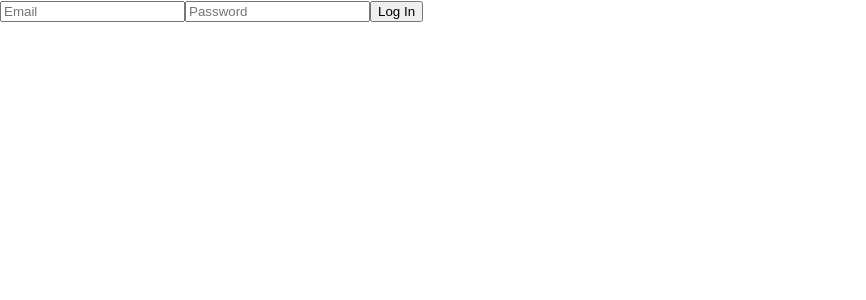
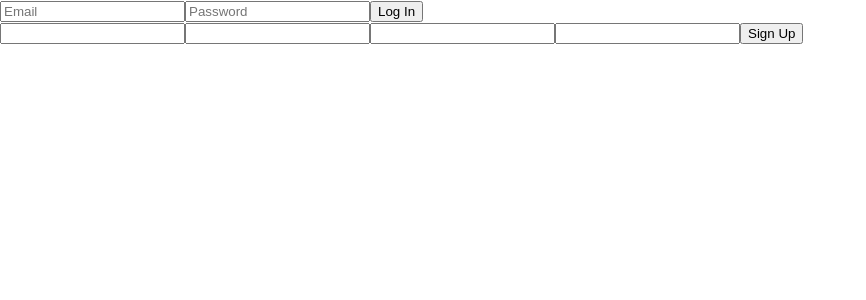
Before and after one commit to serdg0/timelogger, a React (Create React App) app: page / in a window 1280 px wide. Shown: the top 300 px of the page, without its empty margins (0-866 px from the left). Built offline with nearby package versions, Linux system fonts and the light colour scheme.

Commit message:
projects call implemented

```diff
--- a/src/actions/index.js
+++ b/src/actions/index.js
@@ -1,5 +1,7 @@
 const LOGIN = 'LOGIN';
 const SET = 'SET';
+const ADD = 'ADD';
+const REMOVE = 'REMOVE';
 
 const loginAction = status => ({
     type: LOGIN,
@@ -11,4 +13,14 @@ const setAuthAction = token => ({
     token
 })
 
-export { loginAction, setAuthAction };
+const addProjectAction = project => ({
+    type: ADD,
+    project,
+})
+
+const removeProjectAction = project => ({
+    type: REMOVE,
+    project,
+})
+
+export { loginAction, setAuthAction, addProjectAction, removeProjectAction };
--- a/src/components/App.js
+++ b/src/components/App.js
@@ -4,16 +4,18 @@ import { Provider, connect } from 'react-redux';
 import logger from 'redux-logger';
 import rootReducer from '../reducers/index';
 import ProjectList from '../containers/ProjectList';
-import SigninForm from './Signin';
-import { loginAction, setAuthAction } from '../actions/index';
+import SigninForm from '../containers/Signin';
+import SignupForm from '../containers/Signup';
+import { loginAction, setAuthAction, addProjectAction, removeProjectAction } from '../actions/index';
 
 
 const App = props => {
-  const { loginAction, logged, setAuthAction } = props;
+  const { token, logged, projects, setAuthAction, loginAction, addProjectAction, removeProjectAction } = props;
   return (
     <div>
       <SigninForm login={loginAction} tokenize={setAuthAction} />
-      <ProjectList logged={logged} />
+      <SignupForm login={loginAction} tokenize={setAuthAction} />
+      <ProjectList logged={logged} token={token} projects={projects} />
     </div>
   );
 }
@@ -25,7 +27,7 @@ const mapStateToProps = state =>({
   token: state.token,
 })
 const store = createStore(rootReducer, applyMiddleware(logger));
-const Container = connect(mapStateToProps, {loginAction, setAuthAction})(App);
+const Container = connect(mapStateToProps, {loginAction, setAuthAction, addProjectAction, removeProjectAction})(App);
 
 const AppWrap = () => {
   return (
--- a/src/containers/ProjectList.js
+++ b/src/containers/ProjectList.js
@@ -5,23 +5,30 @@ import axios from 'axios';
 class ProjectList extends Component {
     constructor(props){
         super(props);
+        this.state = {
+            projects: []
+        }
     }
 
-    componentDidMount() {
-        if (this.props.logged) {
-            axios.get('http://localhost:3001/todos')
+    componentDidUpdate(prevProps) {
+        const { token, projects } = this.props;
+        if (projects !== prevProps.projects) {
+            axios.get('http://localhost:3001/todos', { headers: {Authorization: token}})
             .then(response => {
-                console.log(response)
-            })
+              console.log(response);
+              this.setState({
+                  projects: response,
+              })
+            }).catch(error => console.log(error));
         }
-
     }
 
     render() {
-        const { logged } = this.props;
+        const { logged, projects } = this.props;
+        const display = projects.map(proj => <Project obj={proj} />)
         return (
             <table>
-                {logged}
+                {logged && display}
             </table>
         )
     }
--- a/src/components/Signin.js
+++ b/src/containers/Signin.js
@@ -7,7 +7,6 @@ class SigninForm extends Component {
         this.state = {
             email: '',
             password: '',
-            logged: false,
         }
         this.changeHandler = this.changeHandler.bind(this);
         this.loginHandler = this.loginHandler.bind(this);
@@ -28,7 +27,6 @@ class SigninForm extends Component {
             .then(response => {
                 login(true);
                 tokenize(response.data.auth_token);
-                this.setState({logged:true})
             }).catch(error => console.log(error));
     }
 
--- /dev/null
+++ b/src/containers/Signup.js
@@ -0,0 +1,49 @@
+import React, { Component } from 'react';
+import axios from 'axios';
+
+class SignupForm extends Component {
+    constructor(props) {
+        super(props);
+        this.state = {
+            name: '',
+            email: '',
+            password: '',
+            passwordConfirmation: '',
+        }
+        this.handleChange = this.handleChange.bind(this);
+        this.handleSubmit = this.handleSubmit.bind(this);
+    }
+
+    handleChange(event) {
+        const { target: { name, value } } = event;
+        this.setState({
+          [name]: value,
+        });
+    }
+
+    handleSubmit() {
+        const { name, email, password, passwordConfirmation } = this.state;
+        const { login, tokenize } = this.props;
+        axios.post('http://localhost:3001/signup', {withCredentials: true,
+        name: name, email: email, password: password, password_confirmation: passwordConfirmation})
+            .then(response => {
+                console.log(response);
+                login(true);
+                tokenize(response.data.auth_token);
+            }).catch(error => console.log(error));
+    }
+
+    render(){
+        return(
+            <form>
+                <input onChange={this.handleChange} name="name"></input>
+                <input onChange={this.handleChange} name="email" type="email"></input>
+                <input onChange={this.handleChange} name="password" type="password"></input>
+                <input onChange={this.handleChange} name="passwordConfirmation" type="password"></input>
+                <button onClick={this.handleSubmit} type="button">Sign Up</button>
+            </form>
+        )
+    }
+}
+
+export default SignupForm;
--- a/src/reducers/projects.js
+++ b/src/reducers/projects.js
@@ -1,7 +1,12 @@
-
+const ADD = 'ADD';
+const REMOVE = 'REMOVE';
 
 const ProjectsReducer = (state = [], action) => {
     switch (action.type) {
+        case ADD:
+            return [...state, action.project]
+        case REMOVE:
+            return state.filter(proj => proj !== action.project)
         default:
             return state;
     }
```
Also changed, not shown: src/components/Signup.js (deleted).
